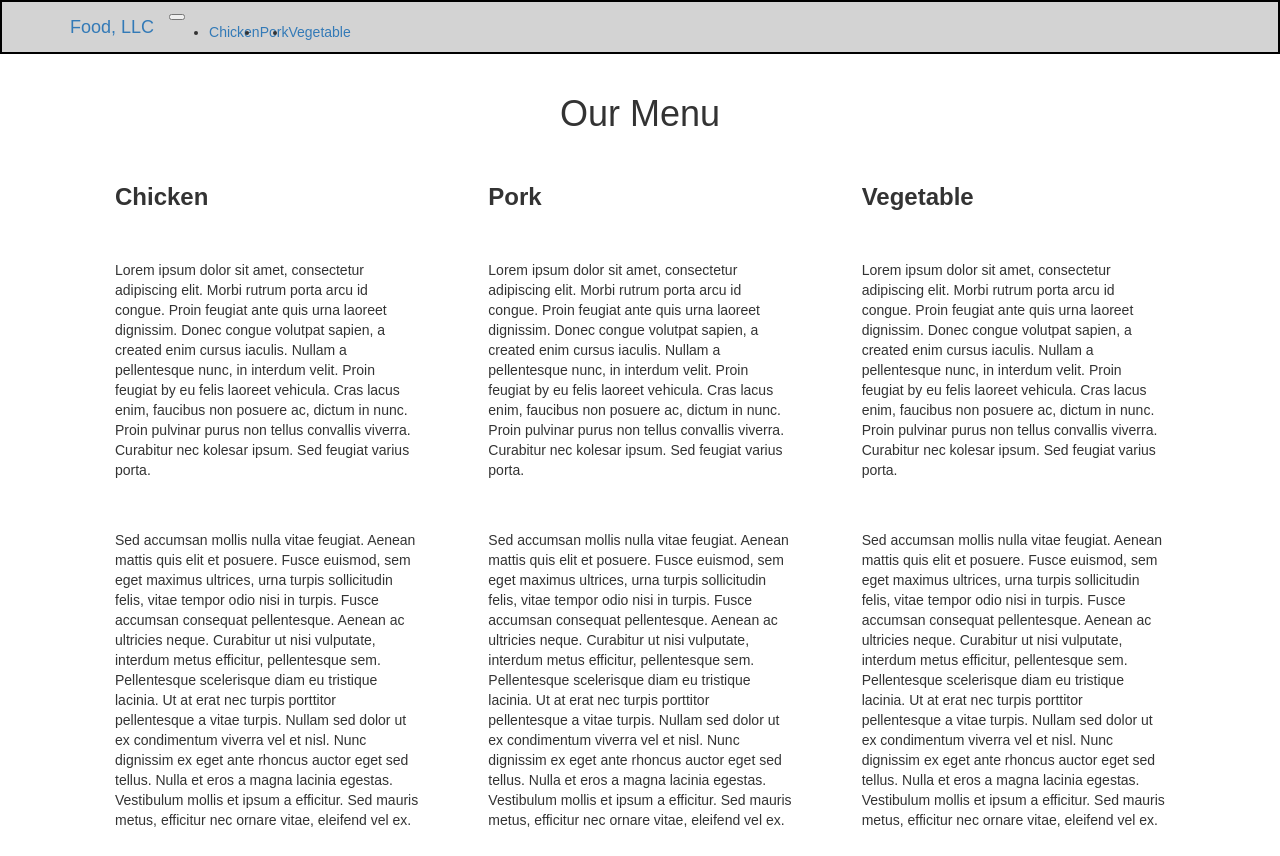
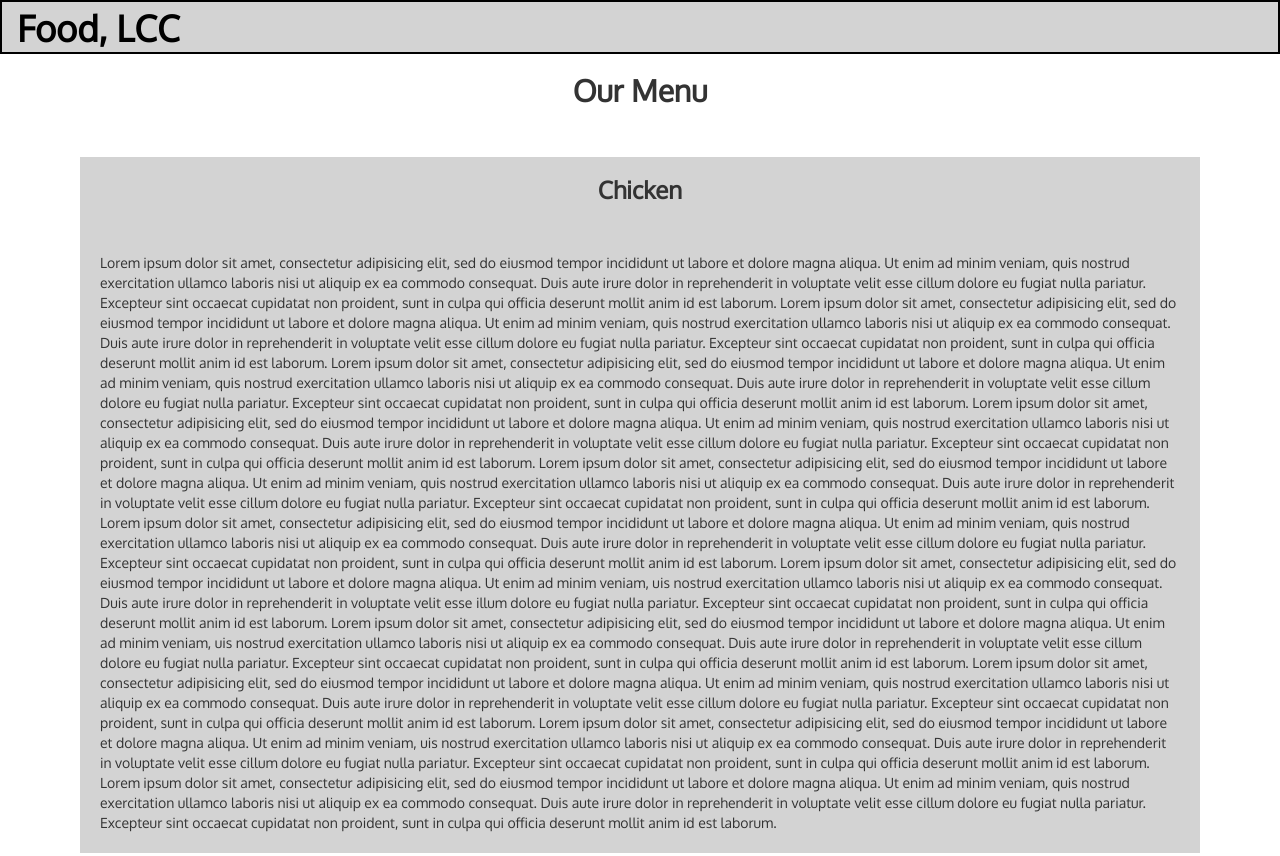
Before and after one commit to thienantran/CSSAssignment-1, a plain HTML site: page assignment2/index.html in a window 1280 px wide. Shown: the top 856 px of the page. Drawn offline with nearby package versions, Linux system fonts and the light colour scheme; files that its build step writes are made by us from their sources; files whose address does not match are found by name.

Commit message:
Update index.html

```diff
--- a/assignment2/index.html
+++ b/assignment2/index.html
@@ -1,101 +1,153 @@
-<!doctype html>
-<html lang="en">
+<!DOCTYPE html>
+<html>
 <head>
-    <link rel="stylesheet" type="text/css" href="styles.css">
 	<meta charset="utf-8">
 	<meta http-equiv="X-UA-Compatible" content="IE=edge">
-    <meta name="viewport" content="width=device-width, initial-scale=1">
-
-    <!-- HTML5 shim and Respond.js for IE8 support of HTML5 elements and media queries -->
-    <!-- WARNING: Respond.js doesn't work if you view the page via file:// -->
-
-    <title>Module 3 Navbar and Bootstrap exploration</title>
 	<link rel="stylesheet" href="css/bootstrap.min.css">
 	<link rel="stylesheet" href="css/styles.css">
+	<meta name="viewport" content="width=device-width, initial-scale=1">
+	<link rel="preconnect" href="https://fonts.googleapis.com">
+	<link rel="preconnect" href="https://fonts.gstatic.com" crossorigin>
+	<link href="https://fonts.googleapis.com/css2?family=Oxygen&display=swap" rel="stylesheet">
+	<title>Module 3 Solution</title>
 </head>
 <body>
+	<header>
+		<!-- Start of navbar -->
+		<nav id="header-nav" class="navbar navbar-default">
+			<div class="container-fluid">
+				<div class="navbar-header">
+					<div class="navbar-brand pull-left">
+						<a href="index.html">
+							<h1>Food, LCC</h1>
+						</a>
+					</div>
+					<!-- Dropdown menu button start-->
+					<button type="button" class="navbar-toggle collapsed" data-toggle="collapse"
+						data-target="#collapsable-nav" aria-expanded="false">
+						<span class="sr-only">Toggle navigation</span>
+						<span class="icon-bar"></span>
+						<span class="icon-bar"></span>
+						<span class="icon-bar"></span>
+					</button>
+					<!-- Dropdown menu end-->
+				</div>
 
-<header>
-    <nav id="header-nav" class="navbar navbar-expand-lg navbar-light bg-light">
-        <div class="container">
-            <a class="navbar-brand" href="#">Food, LLC</a>
-            <button class="navbar-toggler" type="button" data-toggle="collapse" data-target="#navbarNav" aria-controls="navbarNav" aria-expanded="false" aria-label="Toggle navigation">
-                <span class="navbar-toggler-icon"></span>
-            </button>
-            <div class="collapse navbar-collapse" id="navbarNav">
-                <ul class="navbar-nav">
-                    <li class="nav-item">
-                        <a class="nav-link" href="#content1">Chicken</a>
+				<div id="collapsable-nav" class="collapse navbar-collapse">
+					<ul id="nav-list" class="nav navbar-nav">
+						<li class="visible-xs text-center">
+							<a href="#chicken" class="chicken">Chicken</a>
 						</li>
-                    <li class="nav-item">
-                        <a class="nav-link" href="#content2">Pork</a>
+						<li class="visible-xs text-center">
+							<a href="#beef" class="beef">Beef</a>
 						</li>
-                    <li class="nav-item">
-                        <a class="nav-link" href="#content3">Vegetable</a>
+						<li class="visible-xs text-center">
+							<a href="#sushi" class="sushi">Sushi</a>
 						</li>
-                </ul>
+					</ul><!-- #nav-list -->
 				</div>
 			</div>
 		</nav>
-</header>
+		<!-- End of navbar -->
+	</header>  <!-- End of header-->
 
+	<main>
+		<div id="heading">
+			<h2 class="text-center"> Our Menu </h2>
+		</div>
+		<div class="container">
+			<div class="row">
+				<div id="chicken">
+					<h3 class="text-center">Chicken</h3>
+					<p>Lorem ipsum dolor sit amet, consectetur adipisicing elit, sed do eiusmod
+					tempor incididunt ut labore et dolore magna aliqua. Ut enim ad minim veniam,
+					quis nostrud exercitation ullamco laboris nisi ut aliquip ex ea commodo
+					consequat. Duis aute irure dolor in reprehenderit in voluptate velit esse
+					cillum dolore eu fugiat nulla pariatur. Excepteur sint occaecat cupidatat non
+					proident, sunt in culpa qui officia deserunt mollit anim id est laborum.
+					Lorem ipsum dolor sit amet, consectetur adipisicing elit, sed do eiusmod
+					tempor incididunt ut labore et dolore magna aliqua. Ut enim ad minim veniam,
+					quis nostrud exercitation ullamco laboris nisi ut aliquip ex ea commodo
+					consequat. Duis aute irure dolor in reprehenderit in voluptate velit esse
+					cillum dolore eu fugiat nulla pariatur. Excepteur sint occaecat cupidatat non
+					proident, sunt in culpa qui officia deserunt mollit anim id est laborum.
+					Lorem ipsum dolor sit amet, consectetur adipisicing elit, sed do eiusmod
+					tempor incididunt ut labore et dolore magna aliqua. Ut enim ad minim veniam,
+					quis nostrud exercitation ullamco laboris nisi ut aliquip ex ea commodo
+					consequat. Duis aute irure dolor in reprehenderit in voluptate velit esse
+					cillum dolore eu fugiat nulla pariatur. Excepteur sint occaecat cupidatat non
+					proident, sunt in culpa qui officia deserunt mollit anim id est laborum.
+					Lorem ipsum dolor sit amet, consectetur adipisicing elit, sed do eiusmod
+					tempor incididunt ut labore et dolore magna aliqua. Ut enim ad minim veniam,
+					quis nostrud exercitation ullamco laboris nisi ut aliquip ex ea commodo
+					consequat. Duis aute irure dolor in reprehenderit in voluptate velit esse
+					cillum dolore eu fugiat nulla pariatur. Excepteur sint occaecat cupidatat non
+					proident, sunt in culpa qui officia deserunt mollit anim id est laborum.
+					Lorem ipsum dolor sit amet, consectetur adipisicing elit, sed do eiusmod
+					tempor incididunt ut labore et dolore magna aliqua. Ut enim ad minim veniam,
+					quis nostrud exercitation ullamco laboris nisi ut aliquip ex ea commodo
+					consequat. Duis aute irure dolor in reprehenderit in voluptate velit esse
+					cillum dolore eu fugiat nulla pariatur. Excepteur sint occaecat cupidatat non
+					proident, sunt in culpa qui officia deserunt mollit anim id est laborum.
+					Lorem ipsum dolor sit amet, consectetur adipisicing elit, sed do eiusmod
+					tempor incididunt ut labore et dolore magna aliqua. Ut enim ad minim veniam,
+					quis nostrud exercitation ullamco laboris nisi ut aliquip ex ea commodo
+					consequat. Duis aute irure dolor in reprehenderit in voluptate velit esse
+					cillum dolore eu fugiat nulla pariatur. Excepteur sint occaecat cupidatat non
+					proident, sunt in culpa qui officia deserunt mollit anim id est laborum.
+					Lorem ipsum dolor sit amet, consectetur adipisicing elit, sed do eiusmod
+					tempor incididunt ut labore et dolore magna aliqua. Ut enim ad minim veniam,
+					uis nostrud exercitation ullamco laboris nisi ut aliquip ex ea commodo
+					consequat. Duis aute irure dolor in reprehenderit in voluptate velit esse
+					illum dolore eu fugiat nulla pariatur. Excepteur sint occaecat cupidatat non
+					proident, sunt in culpa qui officia deserunt mollit anim id est laborum.
+					Lorem ipsum dolor sit amet, consectetur adipisicing elit, sed do eiusmod
+					tempor incididunt ut labore et dolore magna aliqua. Ut enim ad minim veniam,
+					uis nostrud exercitation ullamco laboris nisi ut aliquip ex ea commodo
+					consequat. Duis aute irure dolor in reprehenderit in voluptate velit esse
+					cillum dolore eu fugiat nulla pariatur. Excepteur sint occaecat cupidatat non
+					proident, sunt in culpa qui officia deserunt mollit anim id est laborum.
+					Lorem ipsum dolor sit amet, consectetur adipisicing elit, sed do eiusmod
+					tempor incididunt ut labore et dolore magna aliqua. Ut enim ad minim veniam,
+					quis nostrud exercitation ullamco laboris nisi ut aliquip ex ea commodo
+					consequat. Duis aute irure dolor in reprehenderit in voluptate velit esse
+					cillum dolore eu fugiat nulla pariatur. Excepteur sint occaecat cupidatat non
+					proident, sunt in culpa qui officia deserunt mollit anim id est laborum.
+					Lorem ipsum dolor sit amet, consectetur adipisicing elit, sed do eiusmod
+					tempor incididunt ut labore et dolore magna aliqua. Ut enim ad minim veniam,
+					uis nostrud exercitation ullamco laboris nisi ut aliquip ex ea commodo
+					consequat. Duis aute irure dolor in reprehenderit in voluptate velit esse
+					cillum dolore eu fugiat nulla pariatur. Excepteur sint occaecat cupidatat non
+					proident, sunt in culpa qui officia deserunt mollit anim id est laborum.
+					Lorem ipsum dolor sit amet, consectetur adipisicing elit, sed do eiusmod
+					tempor incididunt ut labore et dolore magna aliqua. Ut enim ad minim veniam,
+					quis nostrud exercitation ullamco laboris nisi ut aliquip ex ea commodo
+					consequat. Duis aute irure dolor in reprehenderit in voluptate velit esse
+					cillum dolore eu fugiat nulla pariatur. Excepteur sint occaecat cupidatat non
+					proident, sunt in culpa qui officia deserunt mollit anim id est laborum.
+					</p>
+				</div>
+			</div>
+		</div>
+	</main>
 
 	<!-- jQuery (Bootstrap JS plugins depend on it) -->
-<script src="js/jquery-1.11.3.min.js"></script>
+	<script src="js/jquery-2.1.4.min.js"></script>
 	<script src="js/bootstrap.min.js"></script>
 	<script src="js/script.js"></script>
-
-<!-- Starting main content -->
-<div id="main-content" class="container">
-    <h1 id="page-header" class="text-center">Our Menu</h1>
-
-    <div class="row">
-
-        <div class="col-xs-12 col-sm-6 col-md-4">
-            <section id="content1" class="content">
-                <h3>Chicken</h3>
-                <p>Lorem ipsum dolor sit amet, consectetur adipiscing elit. Morbi rutrum porta arcu id congue. Proin feugiat ante quis urna laoreet dignissim. Donec congue volutpat sapien, a created enim cursus iaculis. Nullam a pellentesque nunc, in interdum velit. Proin feugiat by eu felis laoreet vehicula. Cras lacus enim, faucibus non posuere ac, dictum in nunc. Proin pulvinar purus non tellus convallis viverra. Curabitur nec kolesar ipsum. Sed feugiat varius porta.</p>
-
-                <p>Sed accumsan mollis nulla vitae feugiat. Aenean mattis quis elit et posuere. Fusce euismod, sem eget maximus ultrices, urna turpis sollicitudin felis, vitae tempor odio nisi in turpis. Fusce accumsan consequat pellentesque. Aenean ac ultricies neque. Curabitur ut nisi vulputate, interdum metus efficitur, pellentesque sem. Pellentesque scelerisque diam eu tristique lacinia. Ut at erat nec turpis porttitor pellentesque a vitae turpis. Nullam sed dolor ut ex condimentum viverra vel et nisl. Nunc dignissim ex eget ante rhoncus auctor eget sed tellus. Nulla et eros a magna lacinia egestas. Vestibulum mollis et ipsum a efficitur. Sed mauris metus, efficitur nec ornare vitae, eleifend vel ex.</p>
-
-                <p>Aliquam at porta quam, quis posuere sem. Sed eget finibus eros, ac facilisis leo. Vivamus odio lacus, posuere in dolor eget, faucibus aliquam est. Curabitur semper pharetra lorem, a tempus velit auctor et. Integer cursus dapibus nulla nec luctus. Duis sit amet tincidunt risus. Nulla tellus lectus, venenatis vel lectus vitae, volutpat iaculis purus. Donec a tempus felis. Ut ullamcorper tortor quis arcu imperdiet porttitor quis id metus. Sed rutrum venenatis hendrerit. Nulla nulla magna, tempor non commodo et, finibus ultricies tortor. Quisque finibus mi at feugiat aliquet. Nulla finibus dictum mi sed aliquet.</p>
-
-                <p>Sed interdum placerat lectus, sed tempus nunc. Cras a eros sit amet dui rhoncus molestie eget et sapien. Praesent a velit dolor. Cum sociis natoque penatibus et magnis dis parturient montes, nascetur ridiculus mus. Duis iaculis turpis at sem dictum interdum. Mauris accumsan lectus sit amet ante finibus, quis luctus quam aliquam. Praesent eu massa iaculis, consectetur purus ac, elementum ex. Cras in posuere felis.</p>
-                <a href="#header-nav">(Back to Top)</a>
-            </section>
-        </div>
-
-        <div class="col-xs-12 col-sm-6 col-md-4">
-            <section id="content2" class="content">
-                <h3>Pork</h3>
-                <p>Lorem ipsum dolor sit amet, consectetur adipiscing elit. Morbi rutrum porta arcu id congue. Proin feugiat ante quis urna laoreet dignissim. Donec congue volutpat sapien, a created enim cursus iaculis. Nullam a pellentesque nunc, in interdum velit. Proin feugiat by eu felis laoreet vehicula. Cras lacus enim, faucibus non posuere ac, dictum in nunc. Proin pulvinar purus non tellus convallis viverra. Curabitur nec kolesar ipsum. Sed feugiat varius porta.</p>
-
-                <p>Sed accumsan mollis nulla vitae feugiat. Aenean mattis quis elit et posuere. Fusce euismod, sem eget maximus ultrices, urna turpis sollicitudin felis, vitae tempor odio nisi in turpis. Fusce accumsan consequat pellentesque. Aenean ac ultricies neque. Curabitur ut nisi vulputate, interdum metus efficitur, pellentesque sem. Pellentesque scelerisque diam eu tristique lacinia. Ut at erat nec turpis porttitor pellentesque a vitae turpis. Nullam sed dolor ut ex condimentum viverra vel et nisl. Nunc dignissim ex eget ante rhoncus auctor eget sed tellus. Nulla et eros a magna lacinia egestas. Vestibulum mollis et ipsum a efficitur. Sed mauris metus, efficitur nec ornare vitae, eleifend vel ex.</p>
-
-                <p>Aliquam at porta quam, quis posuere sem. Sed eget finibus eros, ac facilisis leo. Vivamus odio lacus, posuere in dolor eget, faucibus aliquam est. Curabitur semper pharetra lorem, a tempus velit auctor et. Integer cursus dapibus nulla nec luctus. Duis sit amet tincidunt risus. Nulla tellus lectus, venenatis vel lectus vitae, volutpat iaculis purus. Donec a tempus felis. Ut ullamcorper tortor quis arcu imperdiet porttitor quis id metus. Sed rutrum venenatis hendrerit. Nulla nulla magna, tempor non commodo et, finibus ultricies tortor. Quisque finibus mi at feugiat aliquet. Nulla finibus dictum mi sed aliquet.</p>
-
-                <p>Sed interdum placerat lectus, sed tempus nunc. Cras a eros sit amet dui rhoncus molestie eget et sapien. Praesent a velit dolor. Cum sociis natoque penatibus et magnis dis parturient montes, nascetur ridiculus mus. Duis iaculis turpis at sem dictum interdum. Mauris accumsan lectus sit amet ante finibus, quis luctus quam aliquam. Praesent eu massa iaculis, consectetur purus ac, elementum ex. Cras in posuere felis.</p>
-                <a href="#header-nav">(Back to Top)</a>
-            </section>
-        </div>
-
-        <div class="col-xs-12 col-sm-12 col-md-4">
-            <section id="content3" class="content">
-                <h3>Vegetable</h3>
-                <p>Lorem ipsum dolor sit amet, consectetur adipiscing elit. Morbi rutrum porta arcu id congue. Proin feugiat ante quis urna laoreet dignissim. Donec congue volutpat sapien, a created enim cursus iaculis. Nullam a pellentesque nunc, in interdum velit. Proin feugiat by eu felis laoreet vehicula. Cras lacus enim, faucibus non posuere ac, dictum in nunc. Proin pulvinar purus non tellus convallis viverra. Curabitur nec kolesar ipsum. Sed feugiat varius porta.</p>
-
-                <p>Sed accumsan mollis nulla vitae feugiat. Aenean mattis quis elit et posuere. Fusce euismod, sem eget maximus ultrices, urna turpis sollicitudin felis, vitae tempor odio nisi in turpis. Fusce accumsan consequat pellentesque. Aenean ac ultricies neque. Curabitur ut nisi vulputate, interdum metus efficitur, pellentesque sem. Pellentesque scelerisque diam eu tristique lacinia. Ut at erat nec turpis porttitor pellentesque a vitae turpis. Nullam sed dolor ut ex condimentum viverra vel et nisl. Nunc dignissim ex eget ante rhoncus auctor eget sed tellus. Nulla et eros a magna lacinia egestas. Vestibulum mollis et ipsum a efficitur. Sed mauris metus, efficitur nec ornare vitae, eleifend vel ex.</p>
-
-                <p>Aliquam at porta quam, quis posuere sem. Sed eget finibus eros, ac facilisis leo. Vivamus odio lacus, posuere in dolor eget, faucibus aliquam est. Curabitur semper pharetra lorem, a tempus velit auctor et. Integer cursus dapibus nulla nec luctus. Duis sit amet tincidunt risus. Nulla tellus lectus, venenatis vel lectus vitae, volutpat iaculis purus. Donec a tempus felis. Ut ullamcorper tortor quis arcu imperdiet porttitor quis id metus. Sed rutrum venenatis hendrerit. Nulla nulla magna, tempor non commodo et, finibus ultricies tortor. Quisque finibus mi at feugiat aliquet. Nulla finibus dictum mi sed aliquet.</p>
-
-                <p>Sed interdum placerat lectus, sed tempus nunc. Cras a eros sit amet dui rhoncus molestie eget et sapien. Praesent a velit dolor. Cum sociis natoque penatibus et magnis dis parturient montes, nascetur ridiculus mus. Duis iaculis turpis at sem dictum interdum. Mauris accumsan lectus sit amet ante finibus, quis luctus quam aliquam. Praesent eu massa iaculis, consectetur purus ac, elementum ex. Cras in posuere felis.</p>
-                <a href="#header-nav">(Back to Top)</a>
-            </section>
-        </div>
-
-    </div>
-</div>
-
-
 </body>
 </html>
+Footer
+© 2023 GitHub, Inc.
+Footer navigation
+Terms
+Privacy
+Security
+Status
+Docs
+Contact GitHub
+Pricing
+API
+Training
+Blog
+About
```
Lines whose indentation alone changed are shown as unchanged.
